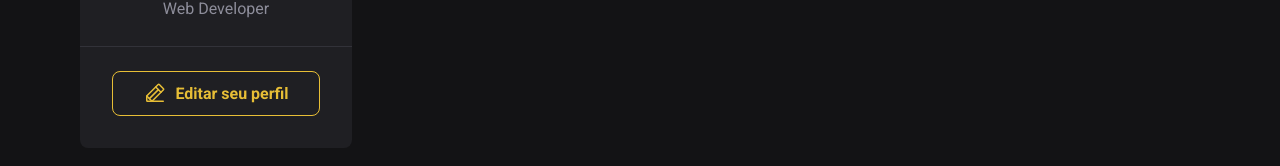
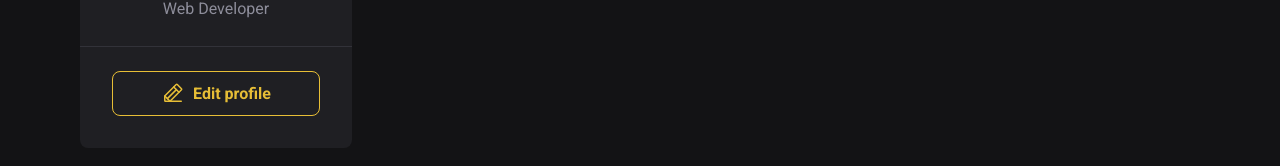
Before and after one commit to davyd-souza/feed-me, a React (Vite) app: page / in a window 1280 px wide. Shown: the part 270-436 px from the top of the page. Built offline with nearby package versions, Linux system fonts and the light colour scheme.

Commit message:
refactor: change text to english

```diff
--- a/src/components/Sidebar.tsx
+++ b/src/components/Sidebar.tsx
@@ -29,7 +29,7 @@ export function Sidebar() {
       <footer className={styles.footer}>
         <a className='button' href='#' data-variant='outline'>
           <PencilLine />
-          Editar seu perfil
+          Edit profile
         </a>
       </footer>
     </aside>
```
